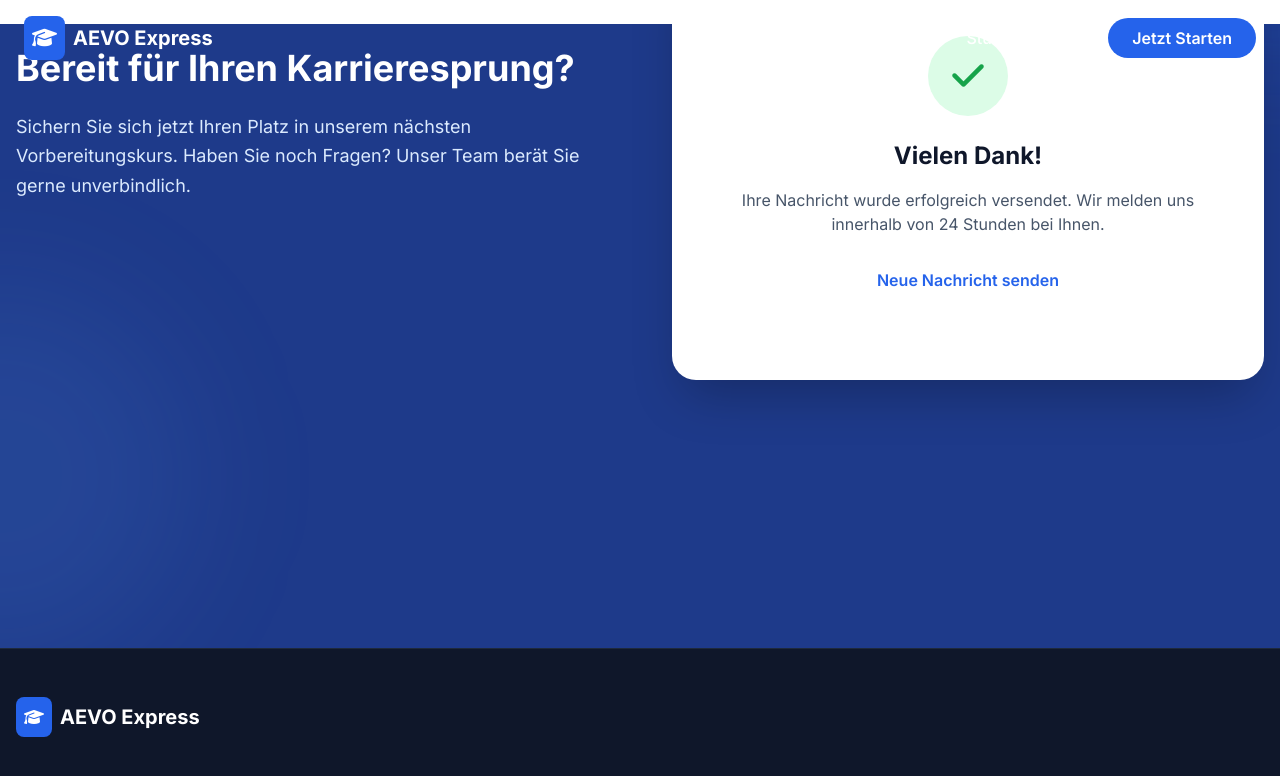
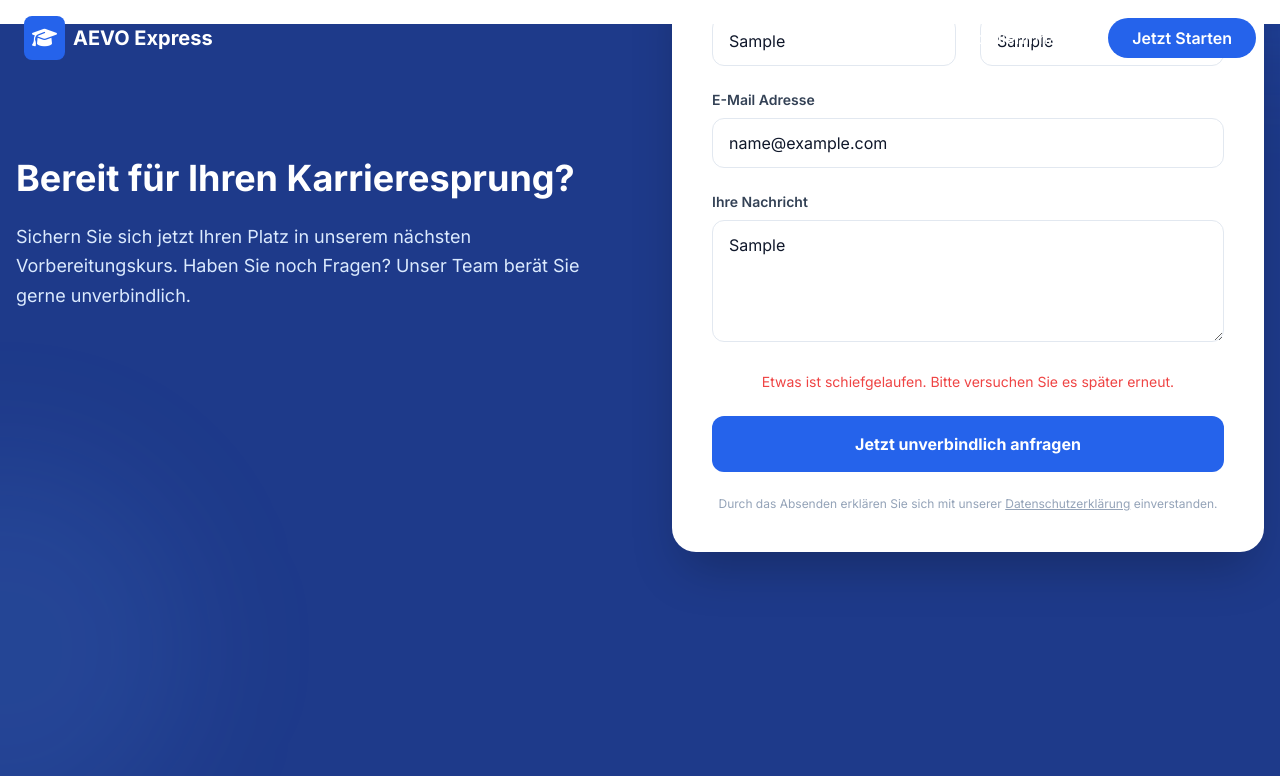
Before and after one commit to SerhiiBab/aevo, a React (Vite) app: page / in a window 1280 px wide. Both pictures are taken after typing "Sample", "Sample", "name@example.com", "Sample" into the empty fields and a click on the button "Jetzt unverbindlich anfragen". Shown: the part 2991-3767 px from the top of the page. Built offline with nearby package versions, Linux system fonts and the light colour scheme; no server answers.

Commit message:
first commit

```diff
--- a/components/ContactForm.tsx
+++ b/components/ContactForm.tsx
@@ -1,49 +1,87 @@
-
 import React, { useState } from 'react';
 
 const ContactForm: React.FC = () => {
   const [submitted, setSubmitted] = useState(false);
+  const [loading, setLoading] = useState(false);
+  const [error, setError] = useState<string | null>(null);
 
-  const handleSubmit = (e: React.FormEvent) => {
+  const [formData, setFormData] = useState({
+    firstName: '',
+    lastName: '',
+    email: '',
+    message: '',
+  });
+
+  const handleChange = (
+    e: React.ChangeEvent<HTMLInputElement | HTMLTextAreaElement>
+  ) => {
+    setFormData({
+      ...formData,
+      [e.target.name]: e.target.value,
+    });
+  };
+
+  const handleSubmit = async (e: React.FormEvent) => {
     e.preventDefault();
-    setSubmitted(true);
-    // Real submission logic would go here
+
+    setLoading(true);
+    setError(null);
+
+    try {
+      const response = await fetch('/api/contact', {
+        method: 'POST',
+        headers: {
+          'Content-Type': 'application/json',
+        },
+        body: JSON.stringify(formData),
+      });
+
+      if (!response.ok) {
+        throw new Error('Fehler beim Senden der Nachricht');
+      }
+
+      setSubmitted(true);
+      setFormData({
+        firstName: '',
+        lastName: '',
+        email: '',
+        message: '',
+      });
+    } catch (err) {
+      setError('Etwas ist schiefgelaufen. Bitte versuchen Sie es später erneut.');
+    } finally {
+      setLoading(false);
+    }
   };
 
   return (
     <section id="kontakt" className="py-24 bg-blue-900 text-white relative overflow-hidden">
-      {/* Decorative BG element */}
       <div className="absolute top-0 right-0 w-96 h-96 bg-blue-600/20 rounded-full blur-3xl -mr-48 -mt-48"></div>
       <div className="absolute bottom-0 left-0 w-96 h-96 bg-blue-400/10 rounded-full blur-3xl -ml-48 -mb-48"></div>
 
       <div className="container mx-auto px-4 relative z-10">
         <div className="grid grid-cols-1 lg:grid-cols-2 gap-16 items-center">
           <div>
-            <h2 className="text-4xl font-bold mb-6">Bereit für Ihren Karrieresprung?</h2>
+            <h2 className="text-4xl font-bold mb-6">
+              Bereit für Ihren Karrieresprung?
+            </h2>
             <p className="text-blue-100 text-lg mb-8 leading-relaxed">
-              Sichern Sie sich jetzt Ihren Platz in unserem nächsten Vorbereitungskurs. Haben Sie noch Fragen? Unser Team berät Sie gerne unverbindlich.
+              Sichern Sie sich jetzt Ihren Platz in unserem nächsten Vorbereitungskurs.
+              Haben Sie noch Fragen? Unser Team berät Sie gerne unverbindlich.
             </p>
-
-            <div className="space-y-6">
-              <div className="flex items-center gap-4">
-              </div>
-              <div className="flex items-center gap-4">
-
-              </div>
-              <div className="flex items-center gap-4">
-
-              </div>
-            </div>
           </div>
 
           <div className="bg-white p-8 md:p-10 rounded-3xl text-slate-900 shadow-2xl">
             {submitted ? (
               <div className="text-center py-12">
                 <div className="w-20 h-20 bg-green-100 text-green-600 rounded-full flex items-center justify-center mx-auto mb-6">
-                  <i className="fas fa-check text-4xl"></i>
+                  ✓
                 </div>
                 <h3 className="text-2xl font-bold mb-4">Vielen Dank!</h3>
-                <p className="text-slate-600">Ihre Nachricht wurde erfolgreich versendet. Wir melden uns innerhalb von 24 Stunden bei Ihnen.</p>
+                <p className="text-slate-600">
+                  Ihre Nachricht wurde erfolgreich versendet.
+                  Wir melden uns innerhalb von 24 Stunden bei Ihnen.
+                </p>
                 <button
                   onClick={() => setSubmitted(false)}
                   className="mt-8 text-blue-600 font-semibold hover:underline"
@@ -55,50 +93,89 @@ const ContactForm: React.FC = () => {
               <form onSubmit={handleSubmit} className="space-y-6">
                 <div className="grid grid-cols-1 md:grid-cols-2 gap-6">
                   <div>
-                    <label className="block text-sm font-semibold text-slate-700 mb-2">Vorname</label>
+                    <label className="block text-sm font-semibold text-slate-700 mb-2">
+                      Vorname
+                    </label>
                     <input
                       type="text"
+                      name="firstName"
+                      value={formData.firstName}
+                      onChange={handleChange}
                       required
                       className="w-full px-4 py-3 rounded-xl border border-slate-200 focus:border-blue-500 focus:ring-4 focus:ring-blue-100 transition-all outline-none"
                       placeholder="Max"
                     />
                   </div>
                   <div>
-                    <label className="block text-sm font-semibold text-slate-700 mb-2">Nachname</label>
+                    <label className="block text-sm font-semibold text-slate-700 mb-2">
+                      Nachname
+                    </label>
                     <input
                       type="text"
+                      name="lastName"
+                      value={formData.lastName}
+                      onChange={handleChange}
                       required
                       className="w-full px-4 py-3 rounded-xl border border-slate-200 focus:border-blue-500 focus:ring-4 focus:ring-blue-100 transition-all outline-none"
                       placeholder="Mustermann"
                     />
                   </div>
                 </div>
+
                 <div>
-                  <label className="block text-sm font-semibold text-slate-700 mb-2">E-Mail Adresse</label>
+                  <label className="block text-sm font-semibold text-slate-700 mb-2">
+                    E-Mail Adresse
+                  </label>
                   <input
                     type="email"
+                    name="email"
+                    value={formData.email}
+                    onChange={handleChange}
                     required
                     className="w-full px-4 py-3 rounded-xl border border-slate-200 focus:border-blue-500 focus:ring-4 focus:ring-blue-100 transition-all outline-none"
                     placeholder="max@beispiel.de"
                   />
                 </div>
+
                 <div>
-                  <label className="block text-sm font-semibold text-slate-700 mb-2">Ihre Nachricht</label>
+                  <label className="block text-sm font-semibold text-slate-700 mb-2">
+                    Ihre Nachricht
+                  </label>
                   <textarea
                     rows={4}
+                    name="message"
+                    value={formData.message}
+                    onChange={handleChange}
                     required
                     className="w-full px-4 py-3 rounded-xl border border-slate-200 focus:border-blue-500 focus:ring-4 focus:ring-blue-100 transition-all outline-none"
                     placeholder="Wann startet der nächste Kurs?"
                   ></textarea>
                 </div>
+
+                {error && (
+                  <p className="text-red-500 text-sm text-center">
+                    {error}
+                  </p>
+                )}
+
                 <button
                   type="submit"
-                  className="w-full bg-blue-600 hover:bg-blue-700 text-white font-bold py-4 rounded-xl shadow-lg shadow-blue-600/20 transition-all transform hover:-translate-y-1"
+                  disabled={loading}
+                  className={`w-full text-white font-bold py-4 rounded-xl transition-all transform ${
+                    loading
+                      ? 'bg-blue-400 cursor-not-allowed'
+                      : 'bg-blue-600 hover:bg-blue-700 hover:-translate-y-1'
+                  }`}
                 >
-                  Jetzt unverbindlich anfragen
+                  {loading ? 'Wird gesendet...' : 'Jetzt unverbindlich anfragen'}
                 </button>
+
                 <p className="text-xs text-slate-400 text-center">
-                  Durch das Absenden erklären Sie sich mit unserer <a href="#" className="underline">Datenschutzerklärung</a> einverstanden.
+                  Durch das Absenden erklären Sie sich mit unserer{' '}
+                  <a href="#" className="underline">
+                    Datenschutzerklärung
+                  </a>{' '}
+                  einverstanden.
                 </p>
               </form>
             )}
--- a/package.json
+++ b/package.json
@@ -9,6 +9,7 @@
     "preview": "vite preview"
   },
   "dependencies": {
+    "nodemailer": "^8.0.1",
     "react": "^19.2.4",
     "react-dom": "^19.2.4"
   },
```
Also changed, not shown: api/contact.ts (added, +44 -0 lines), 1 other file (tests, documents, lock files or other folders).
